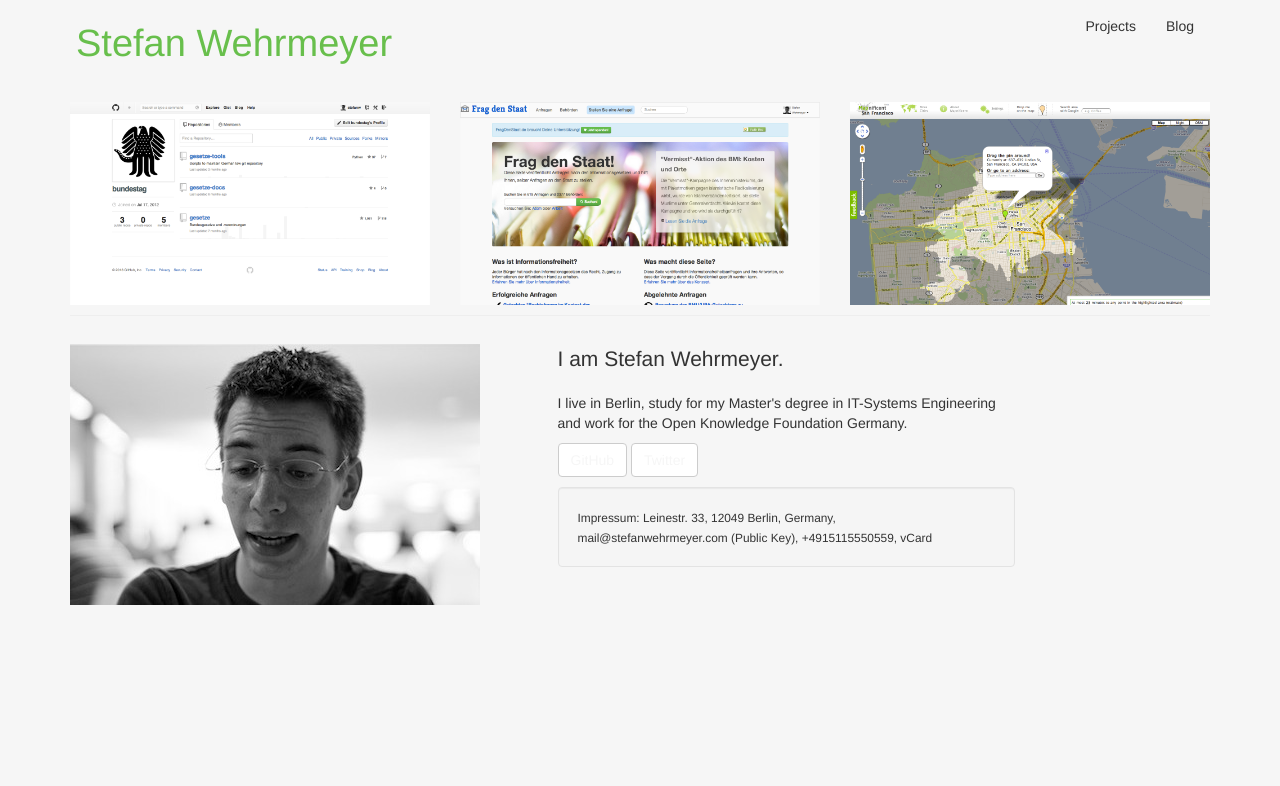
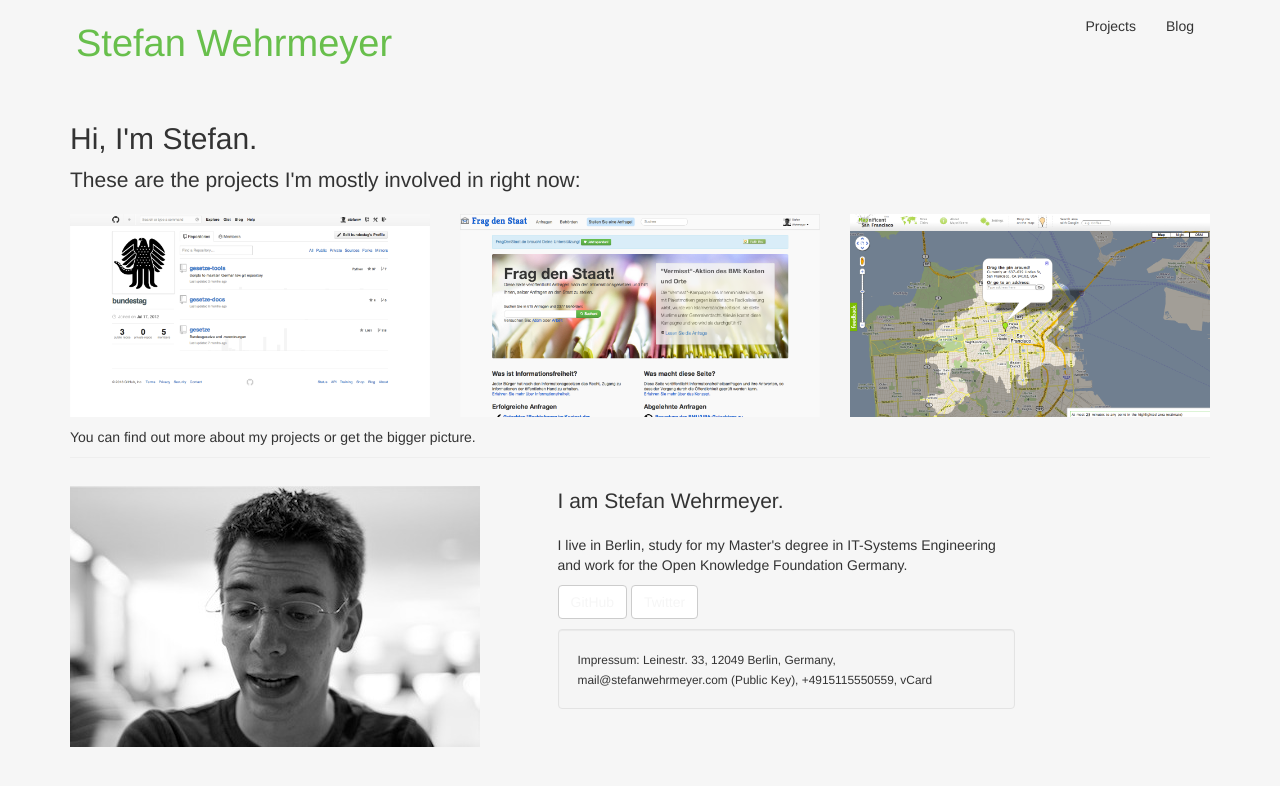
Before and after one commit to stefanw/stefanwehrmeyer.com, a Jekyll site: the page built from index.html, in a window 1280 px wide. Shown: the top 786 px of the page. Built offline with Jekyll 4.4.1, drawn with Linux system fonts in a browser that asks for light colours; nearby versions of some CDN libraries; library files that are not in the unit come from our copies; Markdown is read by kramdown in place of the engine named in the settings.

Commit message:
Add intro text to front page

```diff
--- a/index.html
+++ b/index.html
@@ -3,6 +3,15 @@ layout: default
 title: Stefan Wehrmeyer
 
 ---
+
+<div class="row">
+  <div class="col col-lg-12">
+    <h2>Hi, I'm Stefan.</h2>
+    <p class="lead">
+      These are the projects I'm mostly involved in right now:
+    </p>
+  </div>
+</div>
 
 <div class="row">
   {% for post in site.tags.featuredproject %}
@@ -15,3 +24,9 @@ title: Stefan Wehrmeyer
     </div>
   {% endfor %}
 </div>
+
+<div class="row">
+  <div class="col col-lg-12">
+    <p>You can find out more <a href="/projects/">about my projects</a> or get <a href="/blog/">the bigger picture</a>.</p>
+  </div>
+</div>
```
